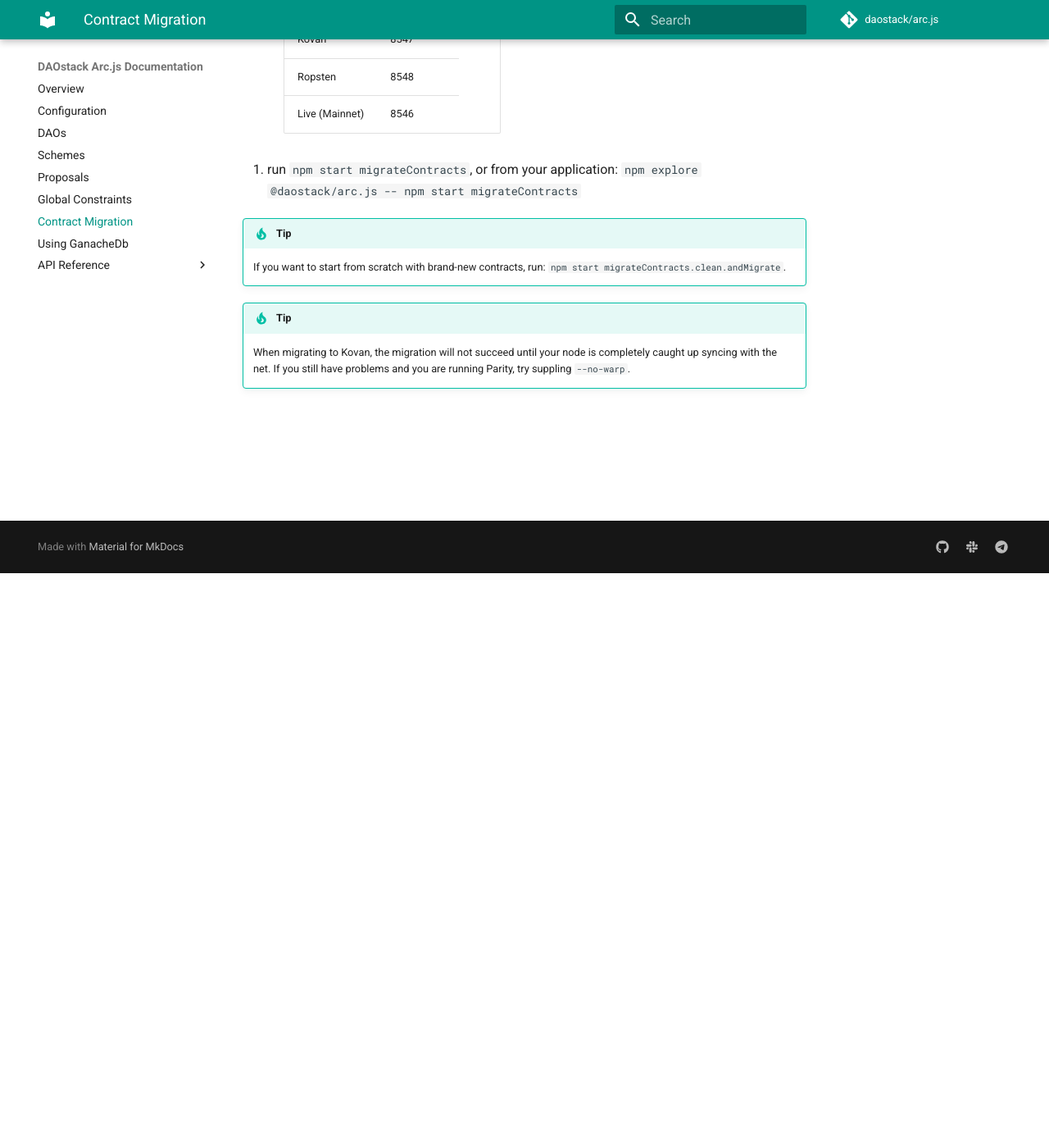
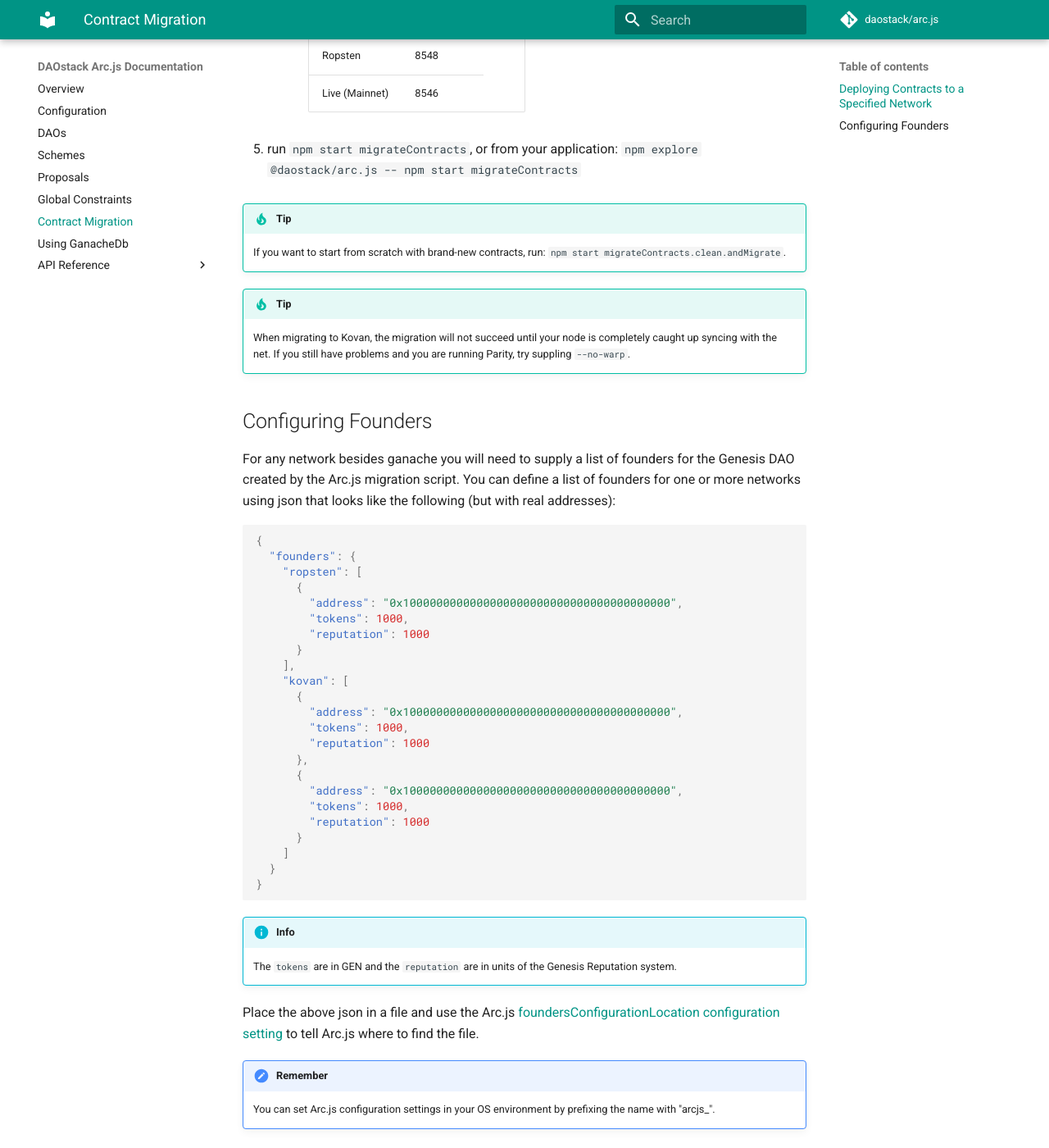
Before and after one commit to daostack/arc.js_legacy, an MkDocs documentation site: the page built from docs/Migration.md, in a window 1280 px wide and 1400 px high, scrolled down 701 px. Shown: the whole window at 82% size. Built offline with MkDocs 1.6.1 and Material for MkDocs 9.7.7, drawn with Linux system fonts in a browser that asks for light colours; comment, search, counter and statistics services are not loaded; old or Windows-style settings are respelled for this version of MkDocs; some of the changed text lies outside the part shown.

Commit message:
added foundersConfigurationLocation config setting (#190)
* added foundersConfigurationLocation config setting

* docs tweak

* lint fixes

* lint fix

* more lint fixes

````diff
--- a/docs/Configuration.md
+++ b/docs/Configuration.md
@@ -1,17 +1,14 @@
 # Configuring Arc.js
 The default configuration settings for Arc.js can be found in its `config/default.json` file.  Here is a description of the settings:
 
+**autoApproveTokenTransfers**
+Automatically approve token transfers for operations that require the sender pay tokens to the scheme.  Examples: [VestingScheme.create](api/classes/VestingSchemeWrapper#create), [GenesisProtocol.stake](api/classes/GenesisProtocolWrapper#stake), and [ContributionReward.proposeContributionReward](api/classes/ContributionRewardWrapper#proposeContributionReward).  Default is true.
+
 **defaultVotingMachine**
-  The voting machine used by default by `Dao.new` when creating new DAOs.  Default is "AbsoluteVote".
+The voting machine used by default by `Dao.new` when creating new DAOs.  Default is "AbsoluteVote".
 
-**network**
-Name of the blockchain network used during Arc contract migration.  Other information like url and port come from Arc.js's truffle.js file.  Default is "ganache".
-
-**providerUrl**
-The url to use when connecting to the blockchain network at runtime.  Default is http://127.0.0.1.
-
-**providerPort**
-The port to use when connecting to the blockchain network at runtime.  Default is 8545.
+**foundersConfigurationLocation**
+The location of a custom founders json configuration file, including the name of the file.  The default points to `founders.json` located in arc.js/migrations which defines default founders for ganache. If the value is given as a relative path, then it must be relative to arc.js/dist/migrations.  Refer here for [more about how to define founders](Migration).
 
 **logLevel**
 The level of logging.  Default is 9 (error | info).  The available log levels, which may be combined, are:
@@ -24,6 +21,14 @@ The level of logging.  Default is 9 (error | info).  The available log levels, w
   error = 8
   all = 15
   ```
+**network**
+Name of the blockchain network used during Arc contract migration.  Other information like url and port come from Arc.js's truffle.js file.  Default is "ganache".
+
+**providerPort**
+The port to use when connecting to the blockchain network at runtime.  Default is 8545.
+
+**providerUrl**
+The url to use when connecting to the blockchain network at runtime.  Default is http://127.0.0.1.
 
 ### Obtain a configuration setting at runtime
 
--- a/docs/Migration.md
+++ b/docs/Migration.md
@@ -1,21 +1,26 @@
-# Deploying Contracts to a Specified Network
+# Migrations
+
+## Deploying Contracts to a Specified Network
 
 To deploy contracts to a specified network, follow these steps:
 
 1. Set the environment variable `arcjs_network` to the name of the network ("ganache", "kovan", "ropsten", "live"). The default is "ganache".  Truffle will use this setting to find the specified settings in truffle.js in the Arc.js package.  The migration script will also use this setting just to feedback to you which network truffle is using.
-2. The migration script will use the gas settings defined in the Arc.js file `/gasLimits.js`.  The gas limit when migrating/creating Daos is computed dynamically as a function of the number of founders.
-3. Make sure that `/migrations/founders.json` in the Arc.js package folder has an entry for your test network with the founders to add to the Genesis DAO.  Founders for ganache and kovan are already contained, though note that the kovan founders are used by DAOstack -- you might want to change those.
+
+2. The migration script will use the gas settings defined in the Arc.js file `arc.js/gasLimits.js`.  The gas limit when migrating/creating Daos is computed dynamically as a function of the number of founders.
+
+3. Provide a list of founders. Refer here on [configuring founders](#configuring-founders).
+
 4. Make sure you have your testnet running and listening on the right port.
 
-   For safety, truffle.js specifies a different HTTP port for each network.  You will need to make sure that the testnet you are using is listening on that port.  The port values are:
+      For safety, truffle.js specifies a different HTTP port for each network.  You will need to make sure that the testnet you are using is listening on that port.  The port values are:
 
-<table style="margin-left:2.5rem">
-<tr style="text-align:left"><th>Network</th><th>Port</th></tr>
-<tr><td>Ganache</td><td>8545</td></tr>
-<tr><td>Kovan</td><td>8547</td></tr>
-<tr><td>Ropsten</td><td>8548</td></tr>
-<tr><td>Live (Mainnet)</td><td>8546</td></tr>
-</table>
+      <table style="margin-left:2.5rem">
+      <tr style="text-align:left"><th>Network</th><th>Port</th></tr>
+      <tr><td>Ganache</td><td>8545</td></tr>
+      <tr><td>Kovan</td><td>8547</td></tr>
+      <tr><td>Ropsten</td><td>8548</td></tr>
+      <tr><td>Live (Mainnet)</td><td>8546</td></tr>
+      </table>
 
 5. run `npm start migrateContracts`, or from your application: `npm explore @daostack/arc.js -- npm start migrateContracts`
 
@@ -24,3 +29,41 @@ To deploy contracts to a specified network, follow these steps:
 
 !!! tip
     When migrating to Kovan, the migration will not succeed until your node is completely caught up syncing with the net.  If you still have problems and you are running Parity, try suppling `--no-warp`.
+
+## Configuring Founders
+
+For any network besides ganache you will need to supply a list of founders for the Genesis DAO created by the Arc.js migration script.  You can define a list of founders for one or more networks using json that looks like the following (but with real addresses):
+
+```json
+{
+  "founders": {
+    "ropsten": [
+      {
+        "address": "0x1000000000000000000000000000000000000000",
+        "tokens": 1000,
+        "reputation": 1000
+      }
+    ],
+    "kovan": [
+      {
+        "address": "0x1000000000000000000000000000000000000000",
+        "tokens": 1000,
+        "reputation": 1000
+      },
+      {
+        "address": "0x1000000000000000000000000000000000000000",
+        "tokens": 1000,
+        "reputation": 1000
+      }
+    ]
+  }
+}
+```
+
+!!! info
+    The `tokens` are in GEN and the `reputation` are in units of the Genesis Reputation system.
+
+Place the above json in a file and use the Arc.js [foundersConfigurationLocation configuration setting](Configuration) to tell Arc.js where to find the file.
+
+!!! note "Remember"
+    You can set Arc.js configuration settings in your OS environment by prefixing the name with "arcjs_".
--- a/package-scripts.js
+++ b/package-scripts.js
@@ -47,7 +47,7 @@ module.exports = {
         "nps lint.js"
       ),
       ts: {
-        default: "tslint lib/**/* custom_typings/system.d.ts -e \"lib/migrations/2_deploy_organization.ts\"",
+        default: "tslint lib/**/* custom_typings/system.d.ts",
         andFix: "nps \"lint.ts --fix\""
       },
       js: {
````
Also changed, not shown: 7 other files.
